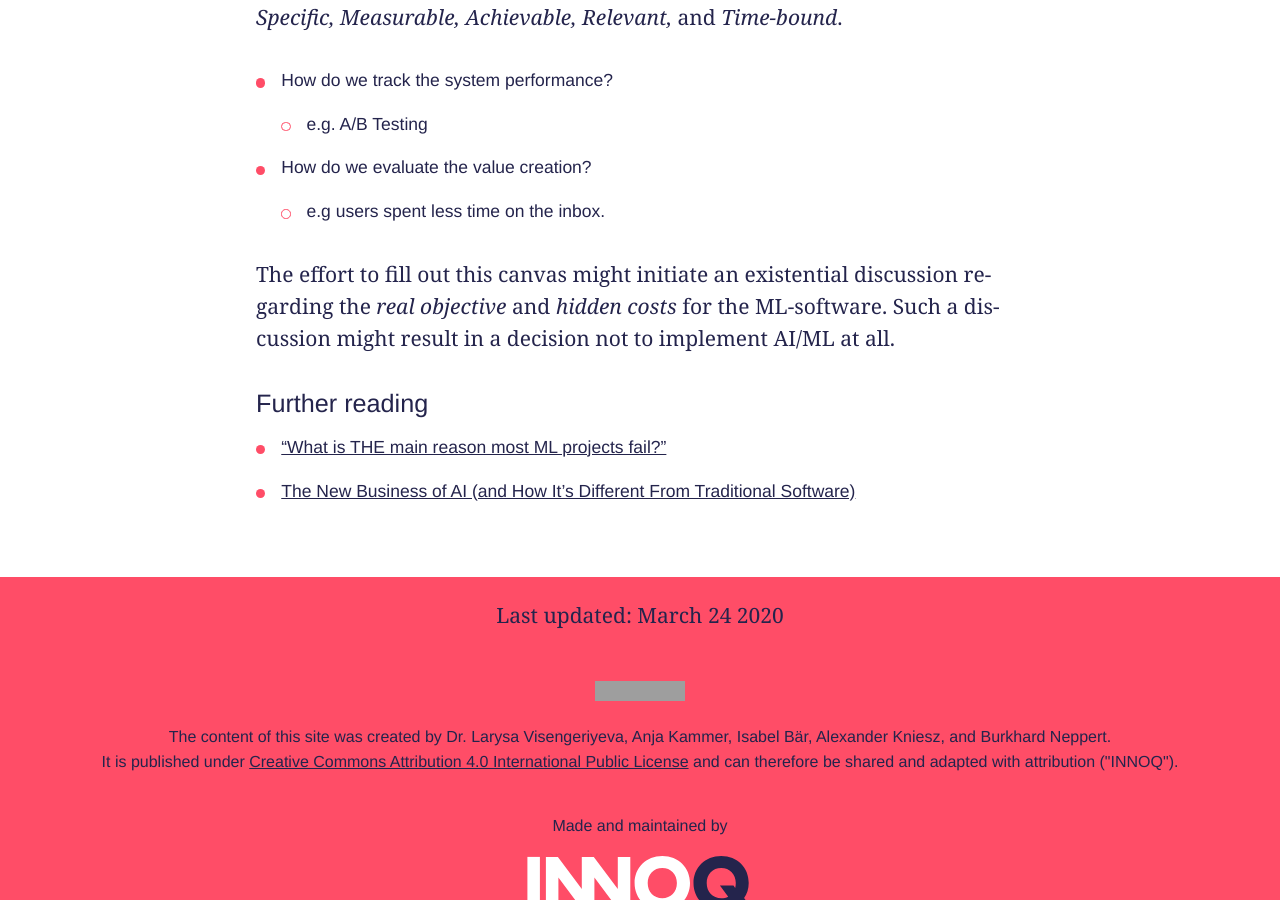
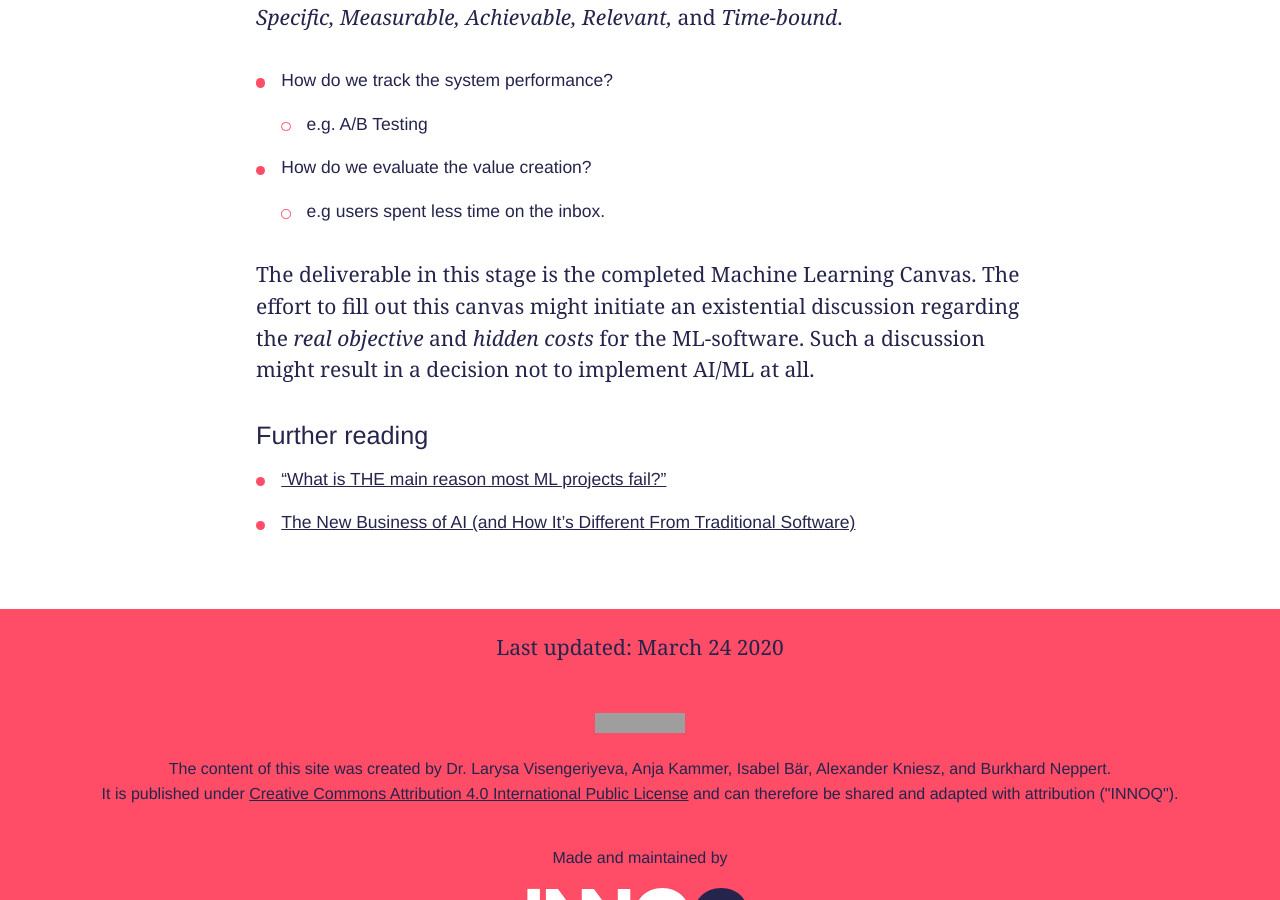
Before and after one commit to innoq/ml-ops.org, a Jekyll site: the page built from content/phase-zero.md, in a window 1280 px wide and 900 px high, scrolled down 9141 px. Built offline with Jekyll 4.4.1, drawn with Linux system fonts in a browser that asks for light colours; some web fonts are replaced; grey boxes are pictures that could not be loaded.

Commit message:
phase zero questions

```diff
--- a/content/phase-zero.md
+++ b/content/phase-zero.md
@@ -161,7 +161,7 @@ After deployment, the ML model should be evaluated and here we would need to spe
     + e.g users spent less time on the inbox.
 
 
-The effort to fill out this canvas might initiate an existential discussion regarding the *real objective* and *hidden costs* for the ML-software. Such a discussion might result in a decision not to implement AI/ML at all.
+The deliverable in this stage is the completed Machine Learning Canvas. The effort to fill out this canvas might initiate an existential discussion regarding the *real objective* and *hidden costs* for the ML-software. Such a discussion might result in a decision not to implement AI/ML at all.
 
 #### Further reading
 
```
